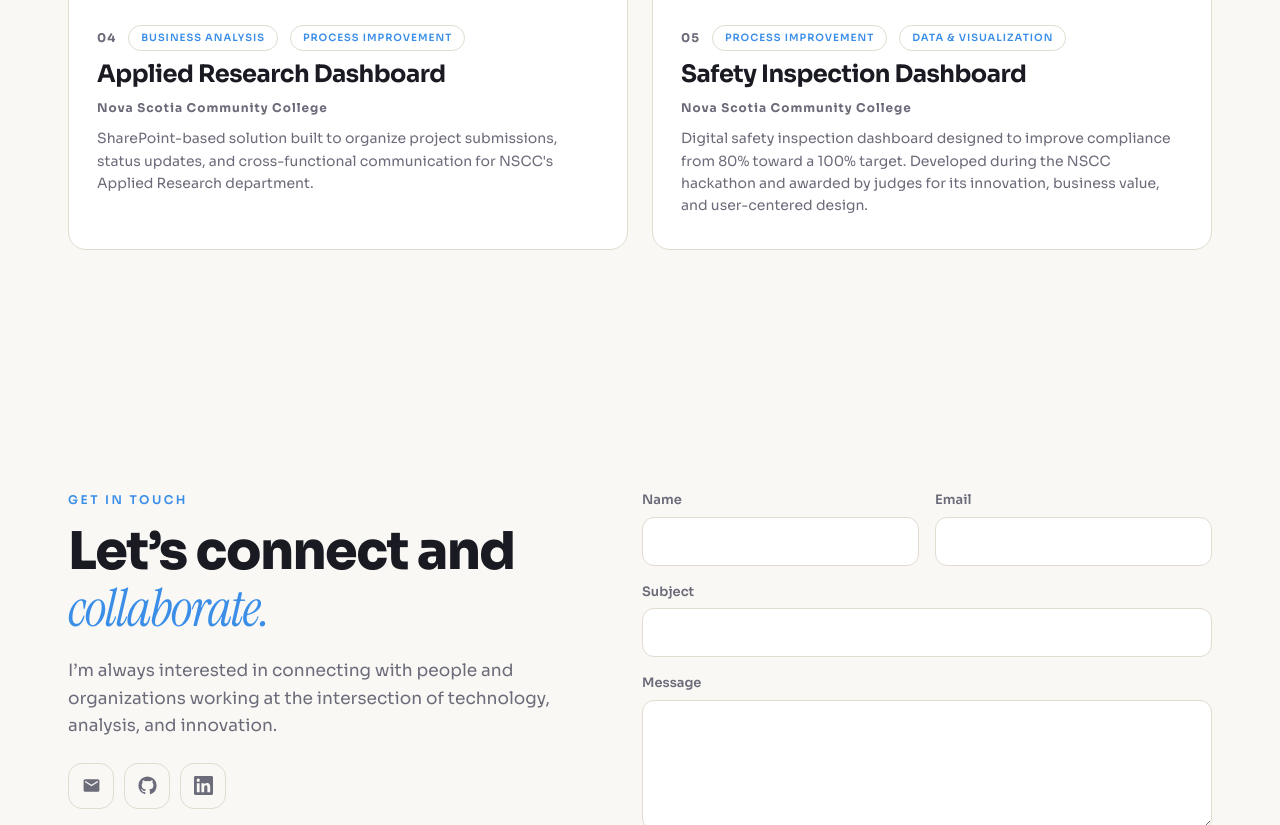
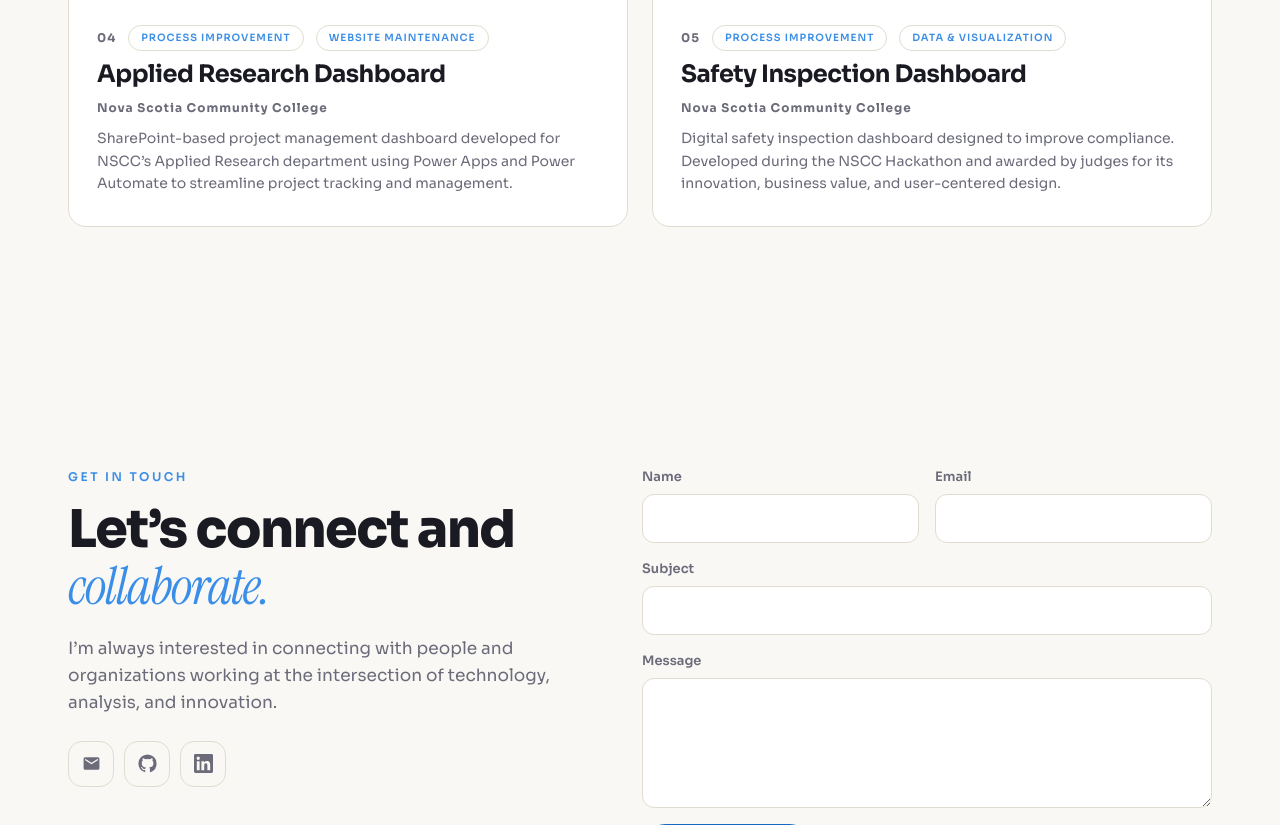
Before and after one commit to maxhartline/maxhartline.github.io, a plain HTML site: page index.html in a window 1280 px wide. Shown: the part 4226-5051 px from the top of the page. Drawn offline with Linux system fonts and the light colour scheme.

Commit message:
Update content via Klar visual CMS

```diff
--- a/index.html
+++ b/index.html
@@ -1684,7 +1684,8 @@
               </div>
               <h3 class="work-item__title">Public Library Tech Support Analysis</h3>
               <span class="work-item__num">Halifax Public Libraries</span>
-              <p class="work-item__desc">Analyzed public technology support data in Power BI to identify service trends, building an interactive view to help staff plan future programming and education.</p>
+              <p class="work-item__desc">Analyzed public technology support data in Power BI to identify service trends,
+                building an interactive view to help staff plan future programming and education.</p>
               <!--<span class="work-item__link">View case study →</span>-->
             </div>
           </a>
@@ -1695,12 +1696,14 @@
             <div class="work-item__body">
               <div class="work-item__top">
                 <span class="work-item__num">04</span>
-                <span class="work-item__tag">Business Analysis</span>
                 <span class="work-item__tag">Process Improvement</span>
+                <span class="work-item__tag">Website Maintenance</span>
               </div>
               <h3 class="work-item__title">Applied Research Dashboard</h3>
               <span class="work-item__num">Nova Scotia Community College</span>
-              <p class="work-item__desc">SharePoint-based solution built to organize project submissions, status updates, and cross-functional communication for NSCC's Applied Research department.</p>
+              <p class="work-item__desc">SharePoint-based project management dashboard developed for NSCC’s Applied
+                Research department using Power Apps and Power Automate to streamline project tracking and management.
+              </p>
               <!--<span class="work-item__link">View case study →</span>-->
             </div>
           </a>
@@ -1716,9 +1719,7 @@
               </div>
               <h3 class="work-item__title">Safety Inspection Dashboard</h3>
               <span class="work-item__num">Nova Scotia Community College</span>
-              <p class="work-item__desc">Digital safety inspection dashboard designed to improve compliance from 80%
-                toward a 100% target. Developed during the NSCC hackathon and awarded by judges for its innovation,
-                business value, and user-centered design.</p>
+              <p class="work-item__desc">Digital safety inspection dashboard designed to improve compliance. Developed during the NSCC Hackathon and awarded by judges for its innovation, business value, and user-centered design.</p>
               <!--<span class="work-item__link">View case study →</span>-->
             </div>
           </a>
```
